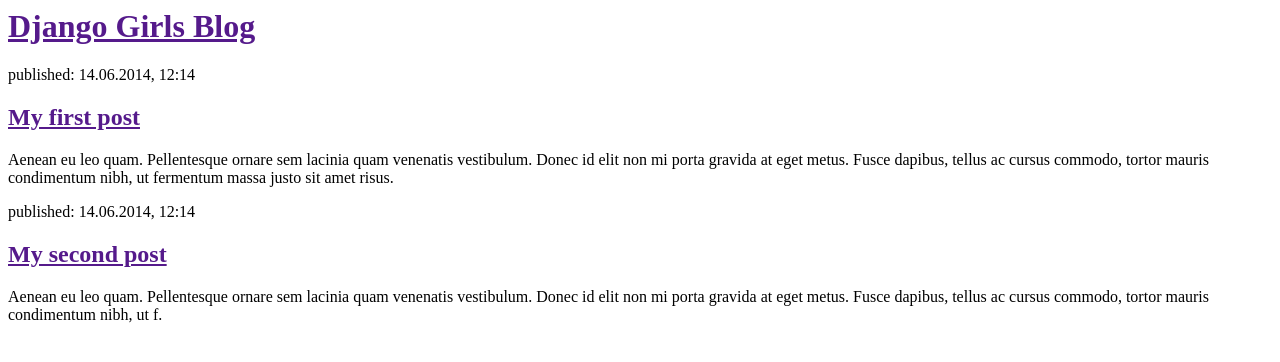
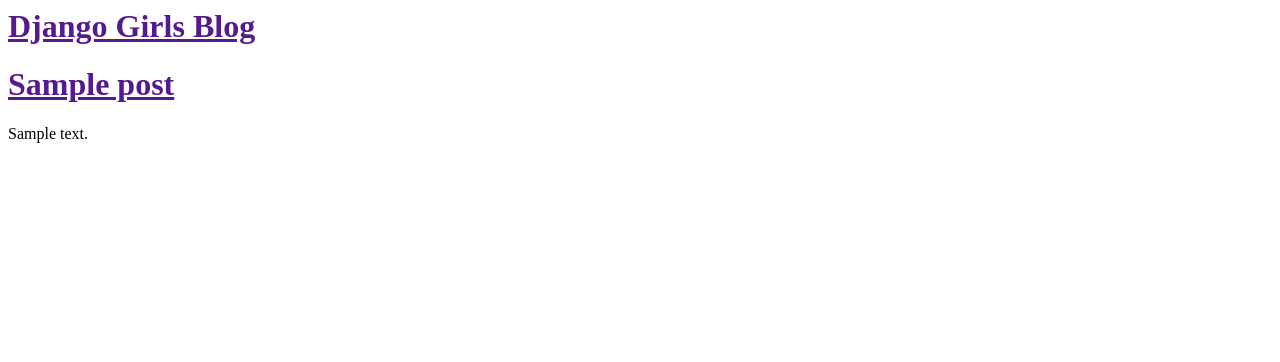
Before and after one commit to Alexander3243/my-first-blog, a Django app: page / in a window 1280 px wide. Shown: the top 362 px of the page. Run offline with Django 4.2, Linux system fonts and the light colour scheme; tables that the repository leaves empty hold one stand-in row (values such as "Sample post").

Commit message:
Modified templates to display posts from database.

```diff
--- a/blog/models.py
+++ b/blog/models.py
@@ -6,10 +6,8 @@
     author = models.ForeignKey('auth.User', on_delete=models.CASCADE)
     title = models.CharField(max_length=200)
     text = models.TextField()
-    created_date = models.DateTimeField(
-        default=timezone.now)
-    published_date = models.DateTimeField(
-        blank=True, null=True)
+    created_date = models.DateTimeField(default=timezone.now)
+    published_date = models.DateTimeField(blank=True, null=True)
 
     def publish(self):
         self.published_date = timezone.now()
--- a/blog/templates/blog/post_list.html
+++ b/blog/templates/blog/post_list.html
@@ -7,16 +7,13 @@
     <h1><a href="">Django Girls Blog</a></h1>
 </div>
 
+    {% for post in posts %}
         <div>
-                <p>published: 14.06.2014, 12:14</p>
-                <h2><a href="">My first post</a></h2>
-                <p>Aenean eu leo quam. Pellentesque ornare sem lacinia quam venenatis vestibulum. Donec id elit non mi porta gravida at eget metus. Fusce dapibus, tellus ac cursus commodo, tortor mauris condimentum nibh, ut fermentum massa justo sit amet risus.</p>
+            <h1><a href="">{{ post.title }}</a></h1>
+            <p>{{ post.text|linebreaks }}</p>
         </div>
+    {% endfor %}
 
-            <div>
-                <p>published: 14.06.2014, 12:14</p>
-                <h2><a href="">My second post</a></h2>
-                <p>Aenean eu leo quam. Pellentesque ornare sem lacinia quam venenatis vestibulum. Donec id elit non mi porta gravida at eget metus. Fusce dapibus, tellus ac cursus commodo, tortor mauris condimentum nibh, ut f.</p>
-            </div>
+
 </body>
 </html>
--- a/blog/views.py
+++ b/blog/views.py
@@ -1,5 +1,8 @@
 from django.shortcuts import render
+from django.utils import timezone
+from .models import Post
 
 
 def post_list(request):
-    return render(request, 'blog/post_list.html', {})
+    posts = Post.objects.filter(published_date__lte=timezone.now()).order_by('published_date')
+    return render(request, 'blog/post_list.html', {'posts': posts})
--- a/mysite/settings.py
+++ b/mysite/settings.py
@@ -106,7 +106,7 @@
 
 LANGUAGE_CODE = 'en-us'
 
-TIME_ZONE = 'UTC'
+TIME_ZONE = 'Europe/Ukraine'
 
 USE_I18N = True
 
```
Also changed, not shown: blog/urls.py (line endings or trailing spaces). Lines whose indentation alone changed are shown as unchanged.
